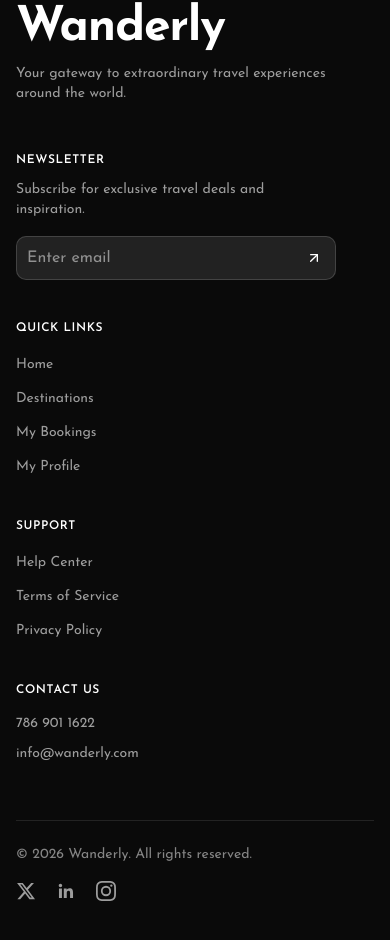
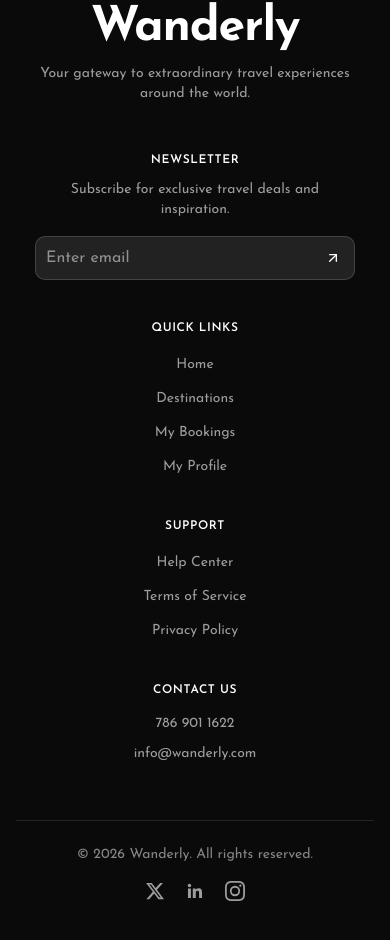
Before and after one commit to nafismahamudshahin/Wanderly, a Next.js app: page / in a window 390 px wide. Shown: the part 3481-4421 px from the top of the page. Built offline with nearby package versions, Linux system fonts and the light colour scheme.

Commit message:
Center footer content on mobile devices

```diff
--- a/src/components/layout/footer.tsx
+++ b/src/components/layout/footer.tsx
@@ -48,7 +48,7 @@ export function Footer() {
     <footer className="bg-neutral-950 text-white">
       <div className="mx-auto max-w-6xl px-4 py-16 sm:px-6 lg:px-8">
         {/* Brand */}
-        <div className="max-w-2xl">
+        <div className="max-w-2xl text-center sm:text-left">
           <span className="font-heading text-5xl font-bold tracking-tight">
             Wanderly
           </span>
@@ -59,18 +59,18 @@ export function Footer() {
 
         <div className="mt-12 grid gap-10 sm:grid-cols-2 lg:grid-cols-[1.6fr_1fr_1fr_1fr]">
           {/* Newsletter */}
-          <div>
+          <div className="text-center sm:text-left">
             <ColumnTitle>Newsletter</ColumnTitle>
-            <p className="mt-3 max-w-xs text-sm text-white/60">
+            <p className="mx-auto mt-3 max-w-xs text-sm text-white/60 sm:mx-0">
               Subscribe for exclusive travel deals and inspiration.
             </p>
-            <form action="#" className="relative mt-4 max-w-xs">
+            <form action="#" className="relative mx-auto mt-4 max-w-xs sm:mx-0">
               <Input
                 type="email"
                 name="email"
                 placeholder="Enter email"
                 aria-label="Email address"
-                className="h-11 border-white/15 bg-white/10 pr-11 text-white placeholder:text-white/50 focus-visible:border-white/40 focus-visible:ring-white/30"
+                className="h-11 border-white/15 bg-white/10 pr-11 text-left text-white placeholder:text-white/50 focus-visible:border-white/40 focus-visible:ring-white/30"
               />
               <Button
                 type="submit"
@@ -85,7 +85,7 @@ export function Footer() {
           </div>
 
           {/* Quick links */}
-          <div>
+          <div className="text-center sm:text-left">
             <ColumnTitle>Quick Links</ColumnTitle>
             <ul className="mt-4 space-y-2.5">
               {quickLinks.map((link) => (
@@ -102,7 +102,7 @@ export function Footer() {
           </div>
 
           {/* Support */}
-          <div>
+          <div className="text-center sm:text-left">
             <ColumnTitle>Support</ColumnTitle>
             <ul className="mt-4 space-y-2.5">
               {supportLinks.map((link) => (
@@ -119,7 +119,7 @@ export function Footer() {
           </div>
 
           {/* Contact */}
-          <div>
+          <div className="text-center sm:text-left">
             <ColumnTitle>Contact Us</ColumnTitle>
             <ul className="mt-4 space-y-2.5 text-sm text-white/60">
               <li>
@@ -143,12 +143,12 @@ export function Footer() {
         </div>
 
         {/* Bottom bar */}
-        <div className="mt-14 flex flex-col gap-4 border-t border-white/10 pt-6 sm:flex-row sm:items-center sm:justify-between">
+        <div className="mt-14 flex flex-col items-center gap-4 border-t border-white/10 pt-6 sm:flex-row sm:justify-between">
           {/* Literal year: cacheComponents treats new Date() as unstable during prerender */}
-          <p className="text-sm text-white/50">
+          <p className="text-center text-sm text-white/50 sm:text-left">
             © 2026 Wanderly. All rights reserved.
           </p>
-          <div className="flex items-center gap-5">
+          <div className="flex items-center justify-center gap-5 sm:justify-end">
             {socials.map((social) => (
               <a
                 key={social.label}
```
